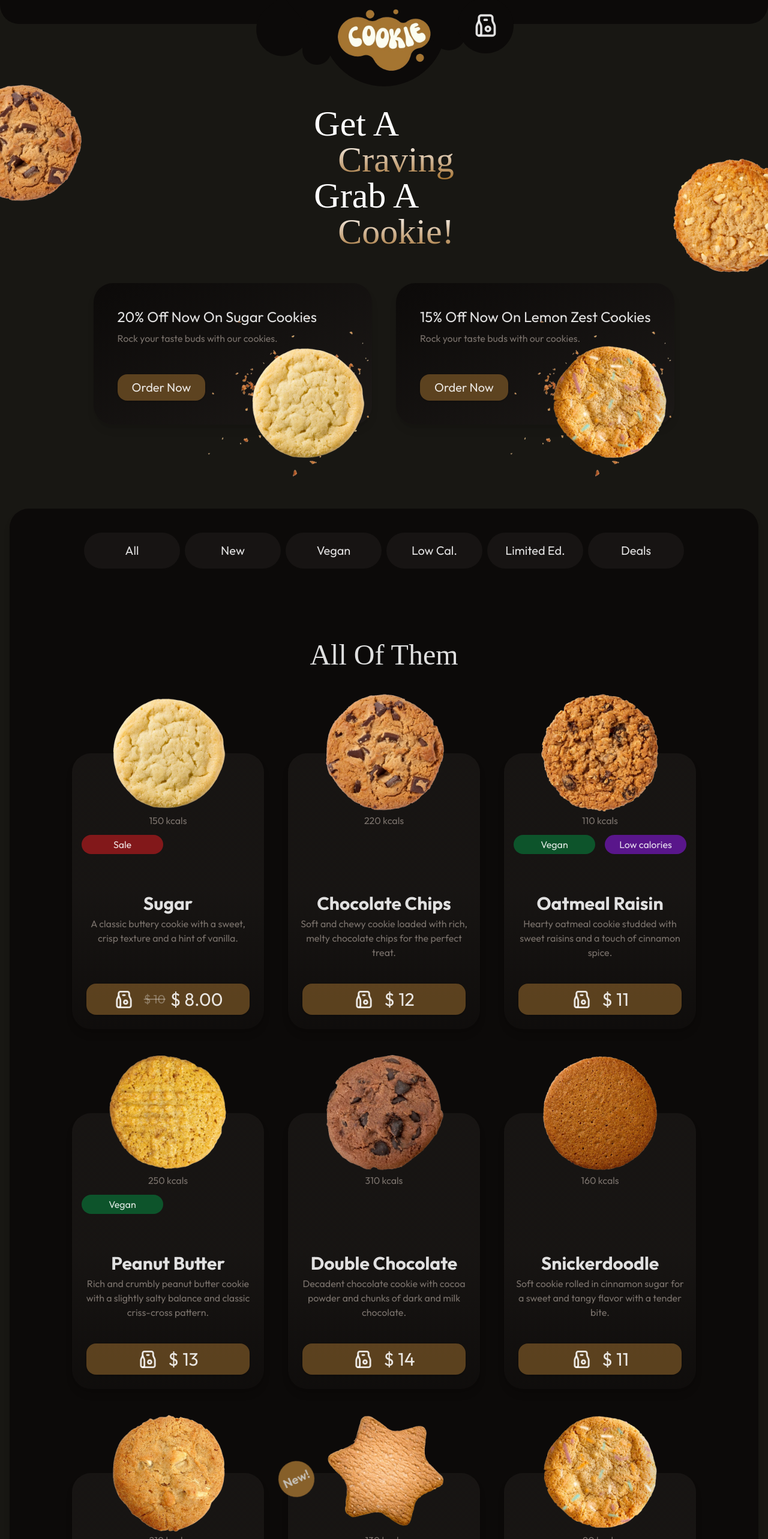
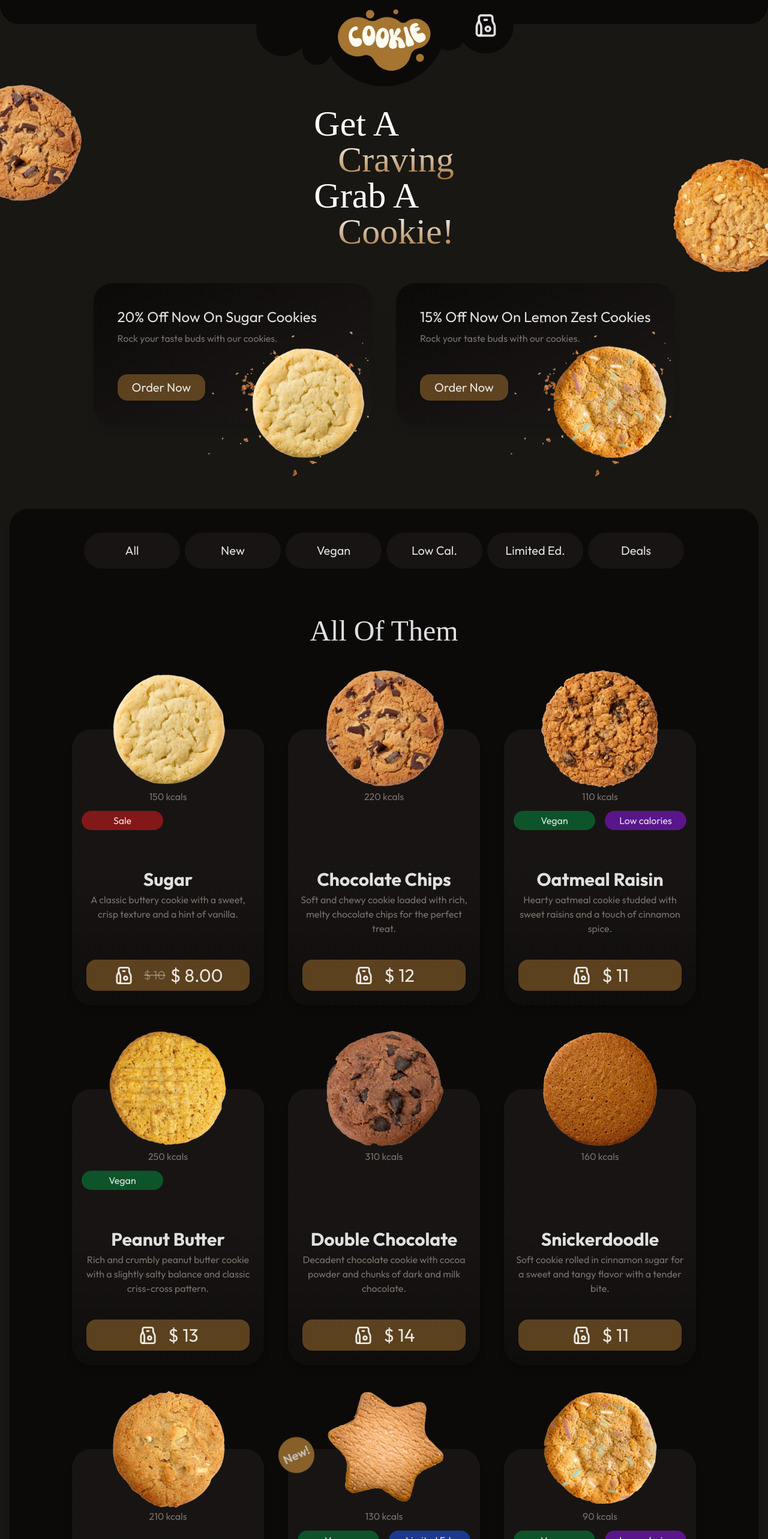
Before and after one commit to michelezedda/cookie, a React (Vite) app: page / in a window 1280 px wide. Shown: the top 2566 px of the page at 60% size. Built offline with nearby package versions, Linux system fonts and the light colour scheme; a web font is replaced by a local one.

Commit message:
padding changed

```diff
--- a/src/components/categories/CategorySelection.tsx
+++ b/src/components/categories/CategorySelection.tsx
@@ -20,7 +20,7 @@ const CategorySelection = () => {
 
   return (
     <div className="bg-stone-950 mx-4 rounded-4xl shadow-lg mt-35">
-      <nav className="flex justify-center w-full p-10 transform transition-transform duration-300 ease-in-out translate-x-0 left-0">
+      <nav className="flex justify-center w-full p-10">
         <ul className="grid grid-cols-2 md:grid-cols-3 xl:grid-cols-6 gap-2 xl:text-xl">
           {categories.map((category) => (
             <li
@@ -33,7 +33,7 @@ const CategorySelection = () => {
           ))}
         </ul>
       </nav>
-      <div className="py-20"> {category}</div>
+      <div className="py-10"> {category}</div>
     </div>
   );
 };
```
